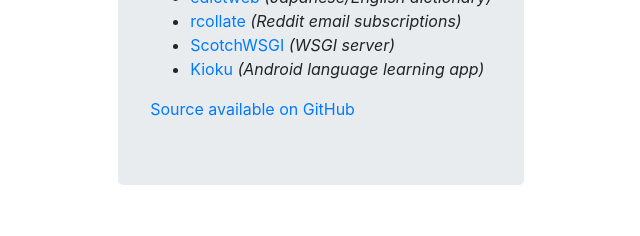
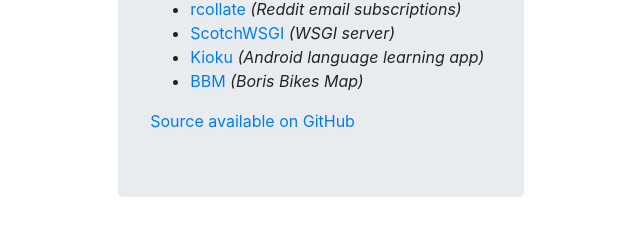
Before and after one commit to libcthorne/cthorne-me, a plain HTML site: page index.html in a window 1280 px wide. Shown: the part 370-606 px from the top of the page, without its empty margins (319-959 px from the left). Drawn offline with nearby package versions, Linux system fonts and the light colour scheme.

Commit message:
Update recent projects

```diff
--- a/index.html
+++ b/index.html
@@ -12,7 +12,8 @@
 				<div>
 					<ul>
 						<li>
-							<a href="https://edictweb.cthorne.me">edictweb </a> <em>(Japanese/English dictionary)</em>
+							<a href="https://edictweb.cthorne.me">edictweb</a> <em>(Japanese/English dictionary)</em>
+						</li>
 						<li>
 							<a href="https://rcollate.cthorne.me">rcollate</a> <em>(Reddit email subscriptions)</em>
 						</li>
@@ -22,6 +23,9 @@
 						<li>
 							<a href="https://play.google.com/store/apps/details?id=me.cthorne.kioku">Kioku</a> <em>(Android language learning app)</em>
 						</li>
+						<li>
+							<a href="https://bbm.cthorne.me">BBM</a> <em>(Boris Bikes Map)</em>
+						</li>
 					<ul>
 				</div>
 				<a href="https://github.com/libcthorne/">Source available on GitHub</a>
```
